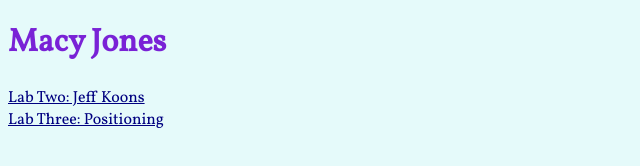
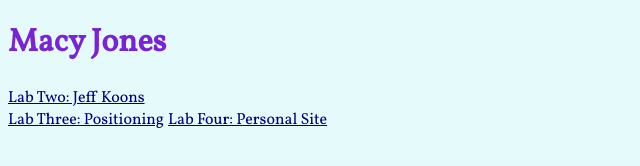
Before and after one commit to macymj/macymj.github.io, a plain HTML site: page index.html in a window 1280 px wide. Shown: the whole page, without its empty margins (0-640 px from the left). Drawn offline with Linux system fonts and the light colour scheme.

Commit message:
Add files via upload

```diff
--- a/index.html
+++ b/index.html
@@ -13,6 +13,7 @@
 
     <a href="lab_2.html">Lab Two: Jeff Koons</a> <br>
     <a href="lab_3.html">Lab Three: Positioning</a>
+    <a href="http://ellensriley.com/">Lab Four: Personal Site</a>
 </body>
 
 </html>
```
